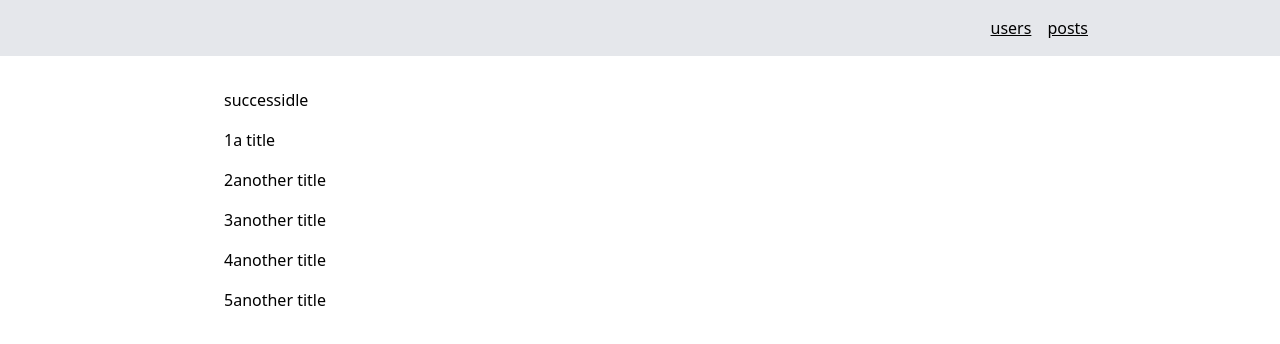
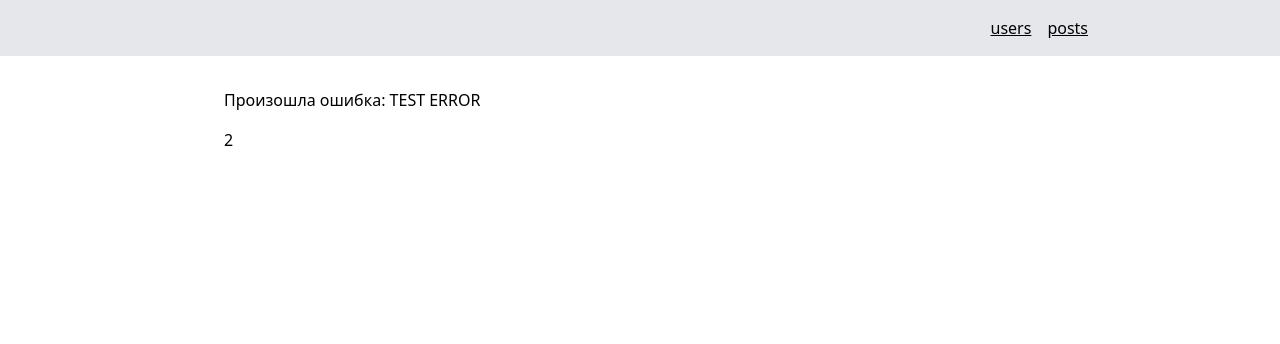
Before and after one commit to AlessxR/tanstack-query, a React (Vite) app: page /posts in a window 1280 px wide. Shown: the top 344 px of the page. Built offline with nearby package versions, Linux system fonts and the light colour scheme; data requests are answered from the project's data file.

Commit message:
add error, isError, reply response

```diff
--- a/src/components/PostsPage.tsx
+++ b/src/components/PostsPage.tsx
@@ -7,34 +7,34 @@ type Post = {
     title: string;
 };
 
+let retryCount = 0;
+
 function getPosts() {
+    retryCount++;
+    console.log(retryCount);
+    if (true) {
+        throw new Error('TEST ERROR');
+    }
     return api.get<Post[]>('/posts').then((res) => res.data);
 }
 
 export const PostsPage = () => {
     const {
         data: posts,
-        isLoading,
-        isPending,
-        isFetching,
-        status,
-        fetchStatus,
+        error,
+        isError,
     } = useQuery({
         queryKey: ['posts'],
         queryFn: getPosts,
-        staleTime: 30000, // 30 секунд, в течение которых данные считаются актуальными и не будут повторно запрашиваться
-        gcTime: 60000, // 60 секунд, и данные будут удалены из кэша, ибо они больше не актуальны
+        retry: 1,
     });
 
     console.log(posts);
 
     return (
         <div className="flex flex-col gap-4">
-            {status}
-            {fetchStatus}
-            {isLoading && <div>Loading...</div>}
-            {isPending && <div>Pending...</div>}
-            {isFetching && <div>Fetching...</div>}
+            {isError && <div>Произошла ошибка: {error.message}</div>}
+            {retryCount}
             {posts?.map((post) => (
                 <div key={post.id}>
                     {post.id}
```
